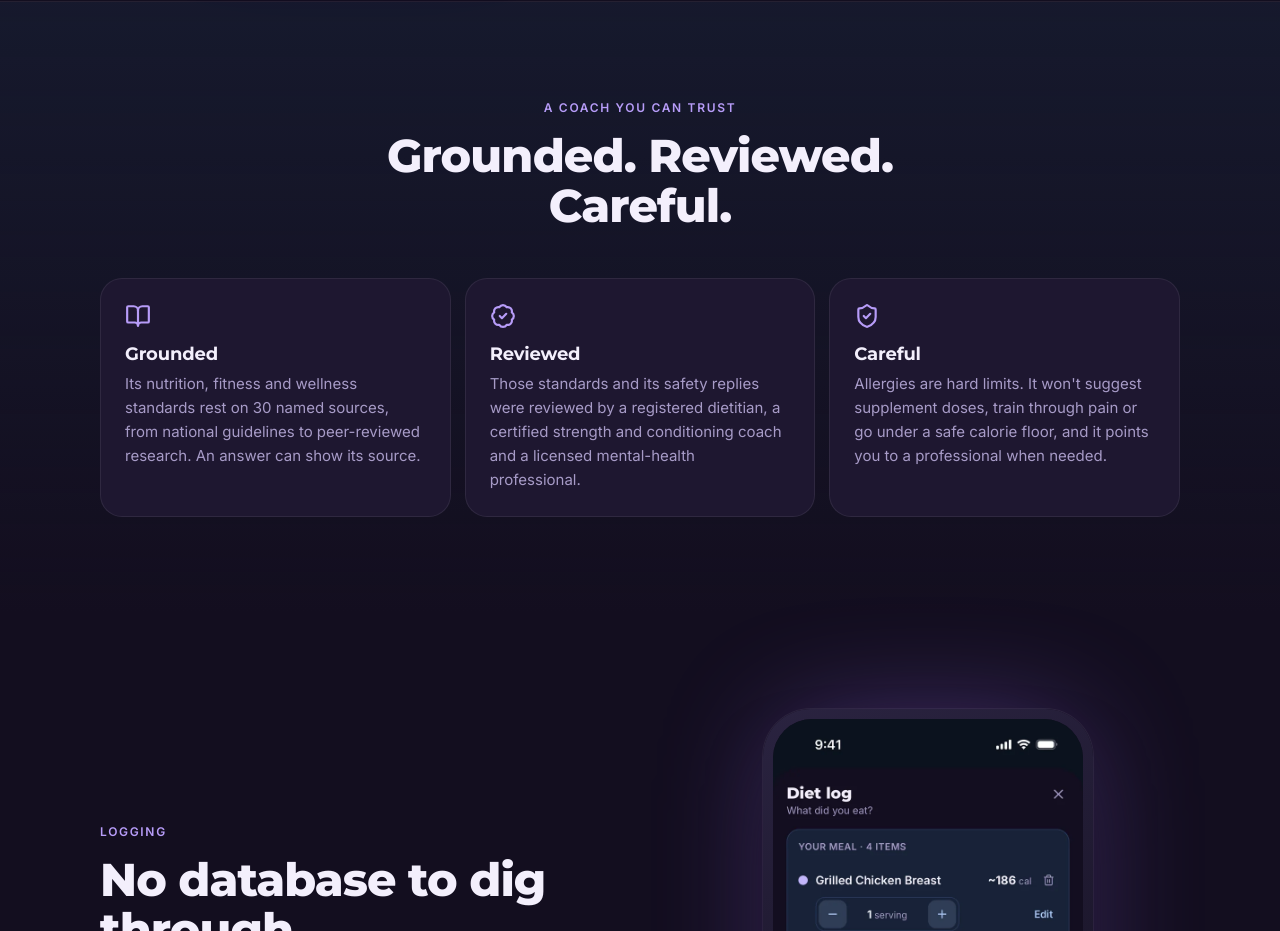
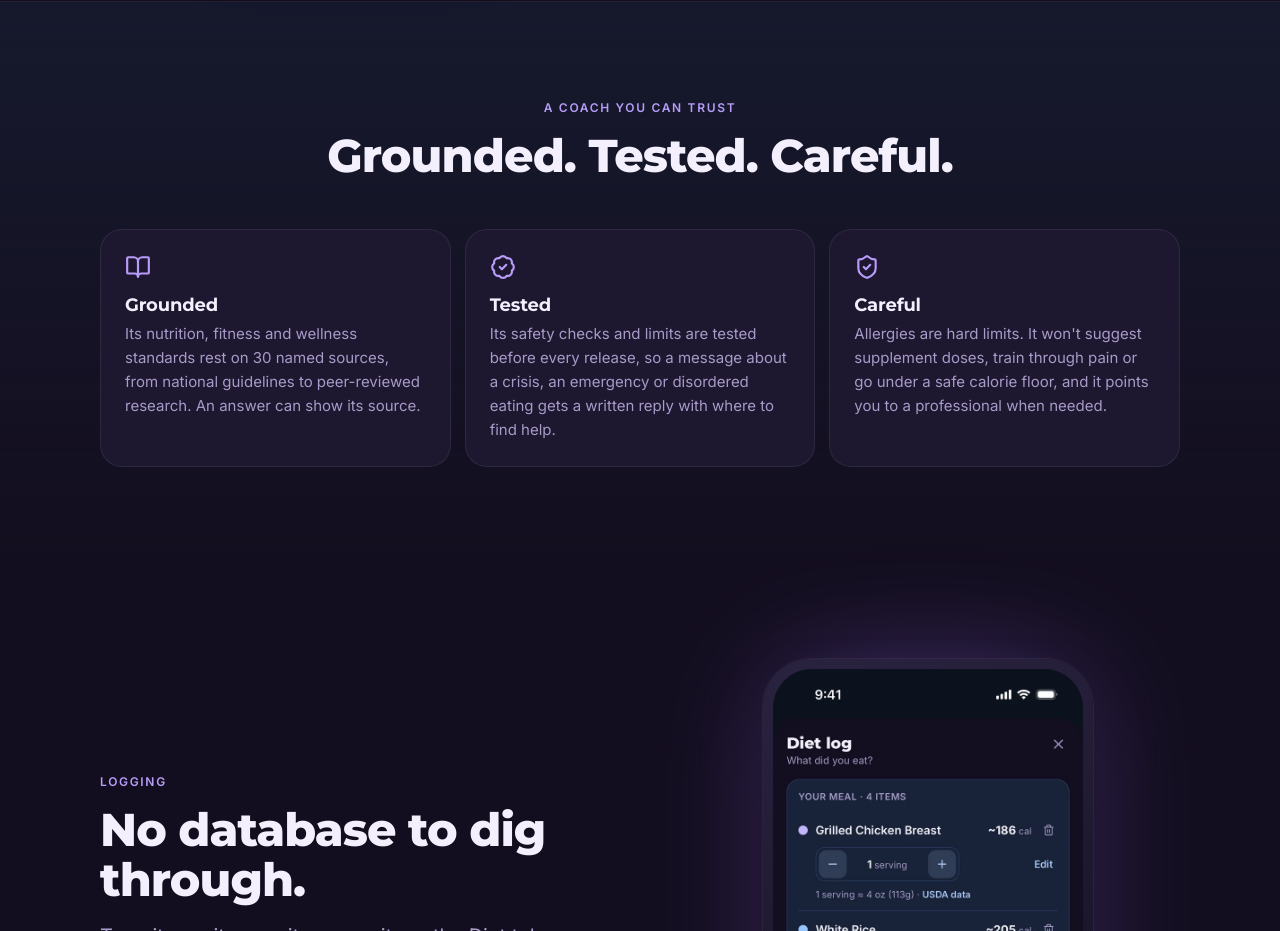
Before and after one commit to jasonbgabler/peak-legal, a plain HTML site: page index.html in a window 1280 px wide. Shown: the part 2840-3771 px from the top of the page. Drawn offline with Linux system fonts and the light colour scheme.

Commit message:
Remove expert review mentions until permission to cite

```diff
--- a/index.html
+++ b/index.html
@@ -210,11 +210,11 @@ if (/(^|[#&])type=recovery(&|$)|error_code=/.test(location.hash)) location.repla
   <div class="wrap">
     <div class="section-head center reveal">
       <p class="eyebrow">A coach you can trust</p>
-      <h2>Grounded. Reviewed. Careful.</h2>
+      <h2>Grounded. Tested. Careful.</h2>
     </div>
     <div class="connect-grid">
       <div class="connect-card reveal"><svg><use href="#i-book"/></svg><h3>Grounded</h3><p>Its nutrition, fitness and wellness standards rest on 30 named sources, from national guidelines to peer-reviewed research. An answer can show its source.</p></div>
-      <div class="connect-card reveal"><svg><use href="#i-badge"/></svg><h3>Reviewed</h3><p>Those standards and its safety replies were reviewed by a registered dietitian, a certified strength and conditioning coach and a licensed mental-health professional.</p></div>
+      <div class="connect-card reveal"><svg><use href="#i-badge"/></svg><h3>Tested</h3><p>Its safety checks and limits are tested before every release, so a message about a crisis, an emergency or disordered eating gets a written reply with where to find help.</p></div>
       <div class="connect-card reveal"><svg><use href="#i-shield"/></svg><h3>Careful</h3><p>Allergies are hard limits. It won't suggest supplement doses, train through pain or go under a safe calorie floor, and it points you to a professional when needed.</p></div>
     </div>
   </div>
@@ -397,7 +397,7 @@ if (/(^|[#&])type=recovery(&|$)|error_code=/.test(location.hash)) location.repla
     <div class="faq">
       <details><summary>Is PEAK free?</summary><p>Yes, during early access. If paid features come later, we'll say what's included first.</p></details>
       <details><summary>When can I get it?</summary><p>PEAK is in early access on iPhone. Email us for an invite. Android is on the roadmap.</p></details>
-      <details><summary>Where does the advice come from?</summary><p>From your own logs and goals, held to standards built on 30 named sources and reviewed by a dietitian, a strength coach and a mental-health professional. Answers are written by AI, so treat them as general guidance.</p></details>
+      <details><summary>Where does the advice come from?</summary><p>From your own logs and goals, held to standards built on 30 named sources. Answers are written by AI, so treat them as general guidance.</p></details>
       <details><summary>Does it work with Apple Health?</summary><p>Yes. It reads workouts, steps, sleep and resting heart rate, and saves your mindful minutes. Optional, and you can disconnect anytime.</p></details>
       <details><summary>How accurate is the nutrition?</summary><p>Foods come from USDA data and, for packaged foods, the label itself. Adjust any portion before or after you log.</p></details>
       <details><summary>Can the coach log things for me?</summary><p>Yes. Tell it what you ate or how you moved, today or an earlier day, and it's logged with Undo and Change. If it's unsure, it asks one question first.</p></details>
```
